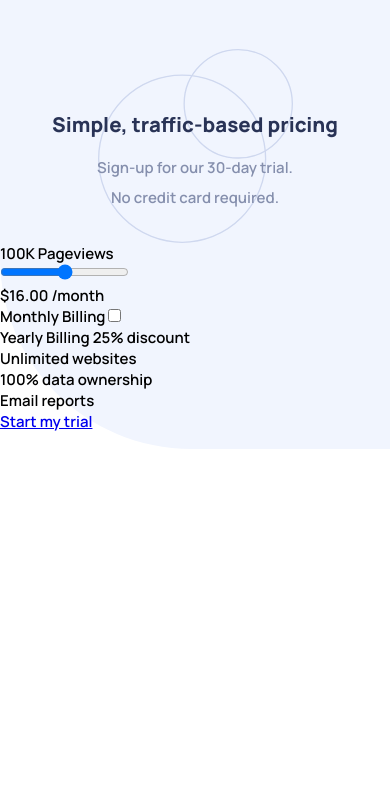
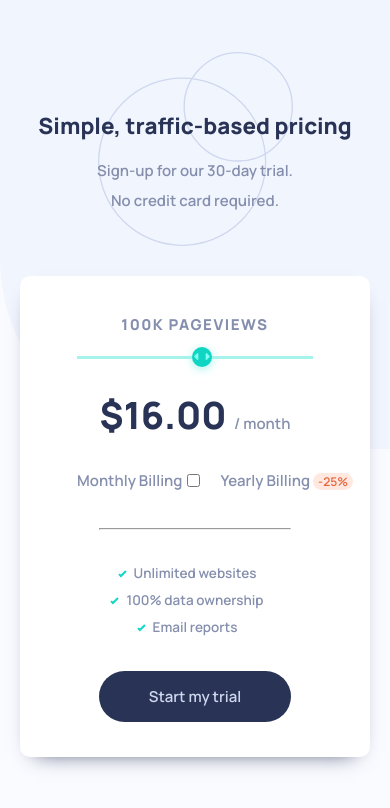
Before and after one commit to cesarionivar/Interactive-pricing-component, a plain HTML site: page index.html in a window 390 px wide. Drawn offline with Linux system fonts and the light colour scheme.

Commit message:
Added responsive

```diff
--- a/index.html
+++ b/index.html
@@ -27,23 +27,26 @@
   <div class="box">
     <div class="box__options">
       <p class="box__title">100K Pageviews</p>
-      <input class="box__range" type="range" name="price" id="price" min="0" max="30">
+      <input class="box__range" type="range" name="price" id="price" min="0" max="30" value="16">
       <div class="box__viewers">
-        $16.00 <span>/month</span>
+        $16.00 <span>/ month</span>
       </div>
       <div class="box__charge">
         <label for="billing">Monthly Billing</label>
         <input type="checkbox" name="billing" id="billing">
-        <p>Yearly Billing <span>25% discount</span></p>
+        <p>Yearly Billing <span>-25%</span></p>
       </div>
     </div>
     <div class="box__description">
+      <hr>
+      <div class="flex">
         <ul>
           <li>Unlimited websites</li>
           <li>100% data ownership</li>
           <li>Email reports</li>
         </ul>
         <a href="#" class="box__select">Start my trial</a>
+      </div>
     </div>
 
   </div>
--- /dev/null
+++ b/sass/_box.scss
@@ -0,0 +1,196 @@
+.box {
+    display: flex;
+    flex-direction: column;
+    align-items: center;
+    background-color: $white;
+    padding: 1.33rem;
+    margin: 2rem 1.33rem 4rem 1.33rem;
+    border: none;
+    border-radius: 10px;
+    box-shadow: 0px 10px 21px -15px $darkDesaturatedBlue;
+    text-align: center;
+
+    &__title {
+        margin: 1.2rem 0rem 1.4rem 0rem;
+        font-size: 1rem;
+        font-weight: bold;
+        text-transform: uppercase;
+        letter-spacing: 0.1rem;
+
+        @include desktop {
+            text-align: left;
+        }
+    }
+
+
+    &__viewers {
+        font-size: 2.5rem;
+        font-weight: bold;
+        margin-bottom: 2rem;
+        color: $darkDesaturatedBlue;
+        span {
+            font-size: 1rem;
+            font-weight: lighter;
+            color: $grayishBlue;
+        }
+
+        @include desktop {
+            position: absolute;
+            top: 20px;
+            right: 20px;
+        }
+    }
+
+    &__charge {
+        display: flex;
+        justify-content: space-between;
+        margin: 0;
+        padding: 0;
+
+        @include desktop {
+            display: flex;
+            justify-content: flex-end;
+            margin-right: 50px;
+        }
+
+        input[type="checkbox"] {
+            align-self: center;
+            margin-left: 5px;
+            background-color: #343d5b;
+            border-radius: 1000px;
+            border: none;
+            position: relative;
+            cursor: pointer;
+            display: flex;
+            outline: none;
+        }
+
+        p {
+            margin-right: -40px;
+            margin-left: 20px;
+
+            span {
+                background-color: $lightRed;
+                color: $darkRed;
+                border-radius: 10px;
+                padding: 0px 5px;
+                font-size: 12px;
+            }
+        }
+    }
+
+    &__range {
+        margin-bottom: 2rem;
+        width: 100%;
+        background-color: $lightGrayishBlue;
+        outline: none;
+        background: #928483;
+
+        @include desktop {
+            margin-top: 30px;
+        }
+
+    }
+
+    input[type=range]::-webkit-slider-thumb {
+        display: flex;
+        flex-direction: column;
+        align-items: center;
+        justify-content: center;
+        box-shadow: 0px 10px 20px $softCyan;
+        background-image: url('../images/icon-slider.svg');
+        background-repeat: no-repeat;
+        background-size: 80%;
+        background-position: center center;
+        padding: 10px;
+    }
+
+    input[type=range]::-webkit-slider-runnable-track {
+        background-color: $softCyan;
+        border: none;
+        border: 100%;
+    }
+
+    input[type='range'] {
+        display: block;
+        width: 100%;
+      }
+
+      input[type='range']:focus {
+        outline: none;
+      }
+
+      input[type='range'],
+      input[type='range']::-webkit-slider-runnable-track,
+      input[type='range']::-webkit-slider-thumb {
+        -webkit-appearance: none;
+      }
+
+      input[type=range]::-webkit-slider-thumb {
+        background-color: $strongCyan;
+        width: 20px;
+        height: 20px;
+        border-radius: 50%;
+        box-shadow: 0px 2px 10px $softCyan;
+        margin-top: -9px;
+      }
+
+
+      input[type=range]::-webkit-slider-runnable-track {
+        background-color: $softCyan;
+        height: 3px;
+      }
+
+      input[type=range]:focus::-webkit-slider-runnable-track {
+        outline: none;
+      }
+
+    &__description {
+        margin-top: 2.5rem;
+
+        .flex {
+            @include desktop {
+                display: flex;
+                justify-content: space-around;
+            }
+        }
+
+        ul {
+            margin: 2rem 0rem;
+            display: flex;
+            flex-direction: column;
+            align-items: center;
+            li {
+                list-style: url('../images/icon-check.svg');
+                line-height: 2;
+                font-size: 0.9rem;
+            }
+        }
+
+
+    }
+
+    &__select {
+        display: inline-block;
+        background-color: $darkDesaturatedBlue;
+        text-decoration: none;
+        color: $lightGrayishBlue;
+        padding: 15px 50px;
+        margin-bottom: 1rem;
+        border-radius: 50px;
+
+        @include desktop {
+            align-self: center;
+        }
+
+    }
+
+    @include desktop {
+        max-width: 500px;
+        margin: 0 auto;
+        margin-top: 40px;
+        display: grid;
+        grid-template-columns: repeat(3, fr);
+        position: relative;
+    }
+}
--- a/sass/_globals.scss
+++ b/sass/_globals.scss
@@ -13,7 +13,17 @@ html {
 
 body {
     min-height: 100vh;
+    background-color: $veryPaleBlue;
     background-image: url('../images/bg-pattern.svg');
     background-position: top left;
     background-repeat: no-repeat;
+    color: $grayishBlue;
 }
+
+$desktop-width: 768px;
+
+@mixin desktop {
+    @media (min-width: #{$desktop-width}) {
+      @content;
+    }
+}
--- a/sass/_header.scss
+++ b/sass/_header.scss
@@ -5,9 +5,13 @@
     background-size: 50%;
     padding: 30px;
 
+    @include desktop {
+        background-size: 15%;
+    }
+
     &__title {
         color: $darkDesaturatedBlue;
-        font-size: 1.36rem;
+        font-size: 1.49rem;
         text-align: center;
         margin-top: 5.33rem;
     }
--- a/sass/_variables.scss
+++ b/sass/_variables.scss
@@ -2,11 +2,12 @@
 $softCyan: hsl(174, 77%, 80%);
 $strongCyan: hsl(174, 86%, 45%);
 $lightGrayishRed: hsl(14, 92%, 95%);
-$lightRed: hsl(15, 100%, 70%);
+$lightRed: hsla(15, 100%, 70%, 0.2);
+$darkRed: hsl(14, 77%, 58%);
 $paleBlue: hsl(226, 100%, 87%);
 
 // Neutral colors
-$white: hsl (0, 0%, 100%);
+$white: hsl(0, 0%, 100%);
 $veryPaleBlue: hsl(230, 100%, 99%);
 $lightGrayishBlue: hsl(224, 65%, 95%);
 $lightGrayishBlue: hsl(223, 50%, 87%);
--- a/sass/styles.scss
+++ b/sass/styles.scss
@@ -1,3 +1,4 @@
 @import 'variables';
 @import 'globals';
 @import 'header';
+@import 'box';
```
Also changed, not shown: css/styles.min.css, 1 other file. Lines whose indentation alone changed are shown as unchanged.
